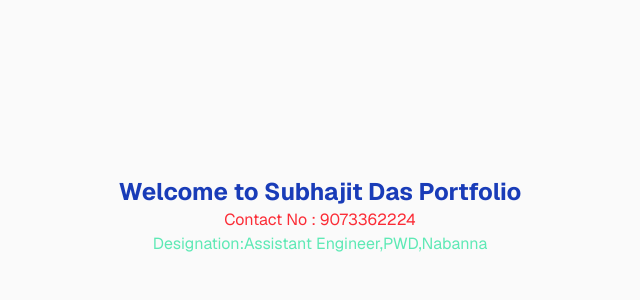
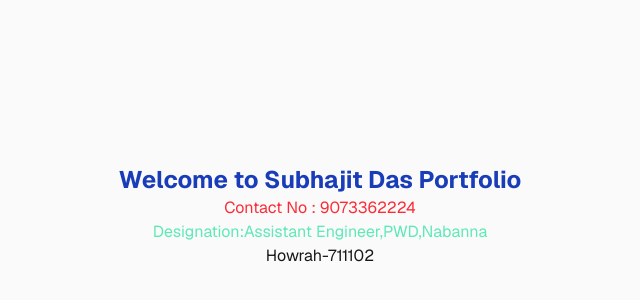
Before and after one commit to Subha-87/Portfolio-Jenkins-AWS, a Next.js app: page / in a window 1280 px wide. Shown: the part 184-484 px from the top of the page, without its empty margins (320-960 px from the left). Built offline with nearby package versions, Linux system fonts and the light colour scheme.

Commit message:
jenkinfile change

```diff
--- a/src/app/page.js
+++ b/src/app/page.js
@@ -6,6 +6,7 @@ export default function Home() {
      <h2 className="text-2xl text-blue-800 font-bold">Welcome to Subhajit Das Portfolio</h2>
      <h4 className="text-red-500">Contact No : 9073362224</h4>
      <h5 className="text-emerald-300">Designation:Assistant Engineer,PWD,Nabanna</h5>
+     <h6>Howrah-711102</h6>
     </div>
   );
 }
```
Also changed, not shown: 1 other file (tests, documents, lock files or other folders).
